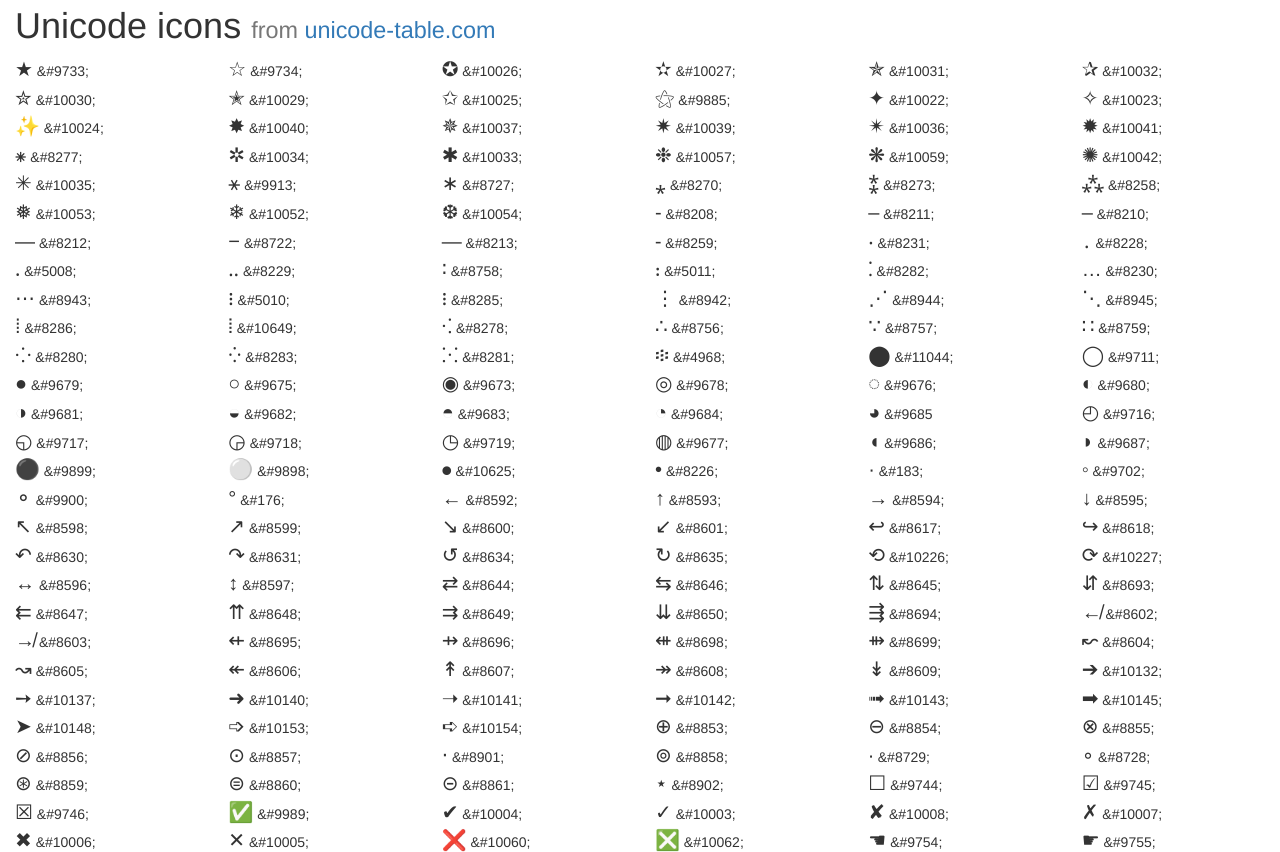
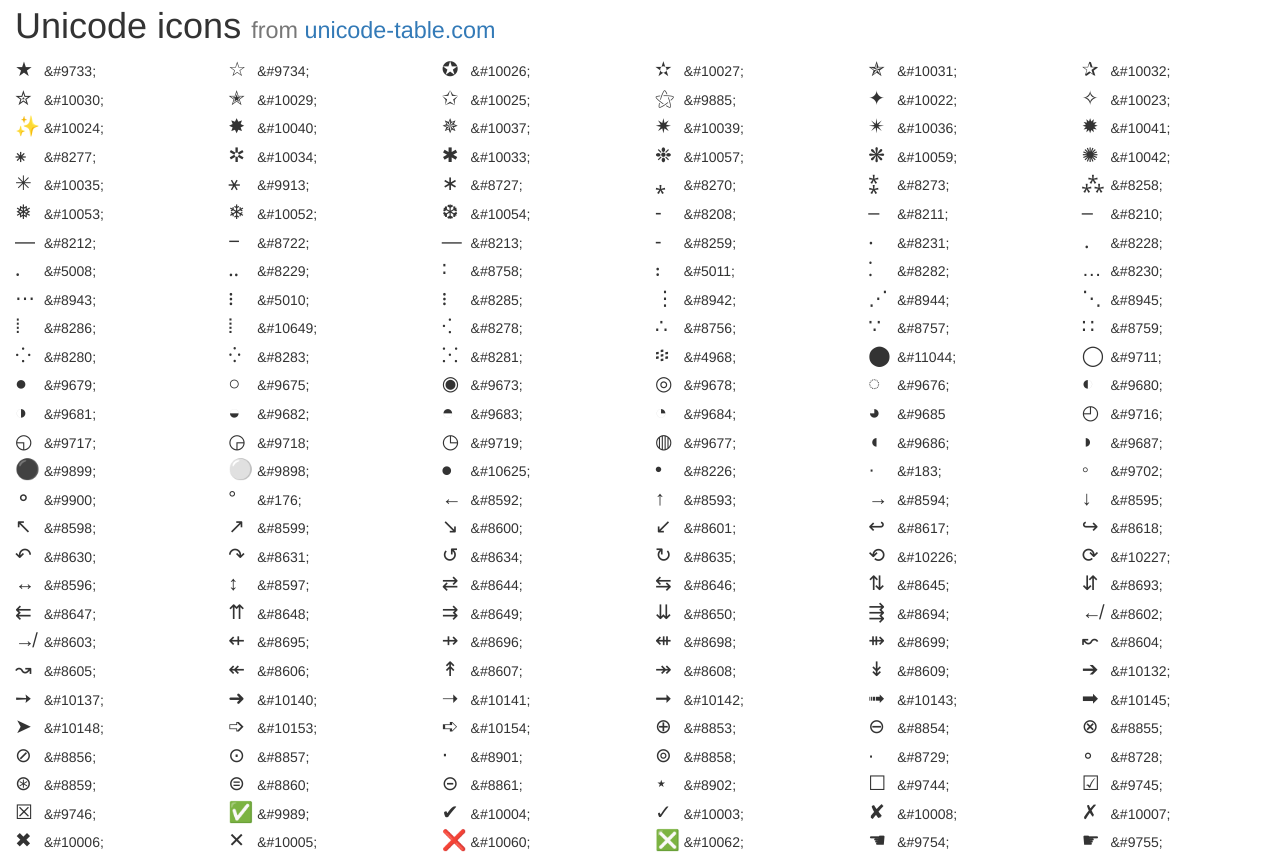
Before and after one commit to loicknuchel/icon-search, a plain HTML site: page index.html in a window 1280 px wide. Shown: the part 1948-2800 px from the top of the page. Drawn offline with Linux system fonts and the light colour scheme.

Commit message:
Update index.html

```diff
--- a/index.html
+++ b/index.html
@@ -11,6 +11,7 @@
     <link href="bower_components/font-awesome/css/font-awesome.min.css" rel="stylesheet">
     <style>
       body { margin-top: 70px; }
+      i, .i { display: inline-block; min-width: 25px; }
     </style>
   </head>
   <body ng-controller="MainCtrl">
@@ -41,7 +42,7 @@
         <h1>Unicode icons <small>from <a href="http://unicode-table.com/fr/" target="_blank">unicode-table.com</a></small></h1>
         <div class="row">
           <div class="col-md-2" ng-repeat="icon in unicodes | filter:search">
-            <span style="font-size: 20px;">{{icon.char}}</span> {{icon.html}}
+            <span class="i" style="font-size: 20px;">{{icon.char}}</span> {{icon.html}}
           </div>
         </div>
       </div>
```
